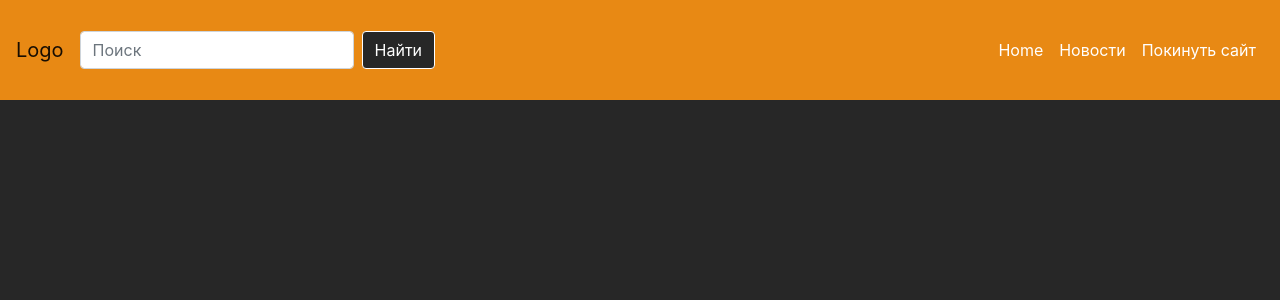
After one commit to LunaAlicor/DjangoPractice, a Django app: template bd_practice_site/bd_practice/main/templates/main/sample.html in a window 1280 px wide. The commit adds this page. Shown: the top 300 px of the page. Run offline with Django 4.2, Linux system fonts and the light colour scheme; the template is opened without the code that fills it, so the values that code supplies are empty; some libraries are stand-ins or nearby versions.

Commit message:
bd_practice_site update
add css
add buttons

```diff
--- /dev/null
+++ b/bd_practice_site/bd_practice/main/static/main/css/style.css
@@ -0,0 +1,35 @@
+body {
+    background: #272727;
+    color: #fff;
+}
+
+.alert{
+    padding-top: 2%;
+    padding-left: 10%;
+}
+
+.contentnews{
+    padding-top: 10px;
+    text-align: center;
+    padding-left: 20%;
+    padding-right: 20%;
+}
+
+.navbar {
+  height: 100px;
+  background-color: #E88914  !important;
+}
+
+.navbar-nav {
+  margin-left: auto;
+}
+
+.nav-link {
+  color: #ffffff !important;
+}
+
+.btn.btn-outline-success.my-2.my-sm-0 {
+    color: white;
+    border-color: white;
+    background-color: #272727;
+}
--- /dev/null
+++ b/bd_practice_site/bd_practice/main/templates/main/sample.html
@@ -0,0 +1,43 @@
+{% load static %}
+<!doctype html>
+<html lang="ru">
+<head>
+    <meta charset="UTF-8">
+    <meta name="viewport"
+          content="width=device-width, user-scalable=no, initial-scale=1.0, maximum-scale=1.0, minimum-scale=1.0">
+    <meta http-equiv="X-UA-Compatible" content="ie=edge">
+    <title>{% block title %}{% endblock %}</title>
+
+    <link rel="stylesheet" href="https://maxcdn.bootstrapcdn.com/bootstrap/4.0.0/css/bootstrap.min.css">
+    <link rel="stylesheet" href="{% static 'main/css/style.css' %}">
+</head>
+<body>
+    <nav class="navbar navbar-expand-lg navbar-light bg-light">
+      <a class="navbar-brand" href="{% url 'home' %}">Logo</a>
+      <button class="navbar-toggler" type="button" data-toggle="collapse" data-target="#navbarNav"
+      aria-controls="navbarNav" aria-expanded="false" aria-label="Toggle navigation">
+        <span class="navbar-toggler-icon"></span>
+      </button>
+      <div class="collapse navbar-collapse justify-content-center" id="navbarNav">
+        <form class="form-inline my-2 my-lg-0">
+          <input class="form-control mr-sm-2" type="search" placeholder="Поиск" aria-label="Search">
+          <button class="btn btn-outline-success my-2 my-sm-0" type="submit">Найти</button>
+        </form>
+        <ul class="navbar-nav">
+          <li class="nav-item active">
+            <a class="nav-link" href="{% url 'home' %}">Home</a>
+          </li>
+          <li class="nav-item">
+            <a class="nav-link" href="{% url 'news' %}">Новости</a>
+          </li>
+          <li class="nav-item">
+            <a class="nav-link" href="https://www.google.com/">Покинуть сайт</a>
+          </li>
+        </ul>
+      </div>
+    </nav>
+    {% block content %}
+    {% endblock %}
+
+</body>
+</html>
--- a/bd_practice_site/bd_practice/main/urls.py
+++ b/bd_practice_site/bd_practice/main/urls.py
@@ -3,5 +3,5 @@ from django.urls import path
 
 
 urlpatterns = [
-    path('', views.index),
+    path('', views.index, name='home'),
 ]
--- a/bd_practice_site/bd_practice/news/urls.py
+++ b/bd_practice_site/bd_practice/news/urls.py
@@ -3,5 +3,5 @@ from . import views
 
 
 urlpatterns = [
-    path('', views.news)
+    path('', views.news, name='news')
 ]
--- a/bd_practice_site/bd_practice/news/views.py
+++ b/bd_practice_site/bd_practice/news/views.py
@@ -1,7 +1,9 @@
 from django.shortcuts import render
+from .models import Articles
 
 # Create your views here.
 
 
 def news(request):
-    return render(request, 'news/news.html')
+    news = Articles.objects.all()
+    return render(request, 'news/news.html', {'news': news})
```
Also changed, not shown: bd_practice_site/bd_practice/main/templates/main/index.html (+18 -10 lines), bd_practice_site/bd_practice/news/templates/news/news.html (+20 -10 lines), bd_practice_site/bd_practice/db.sqlite3.
